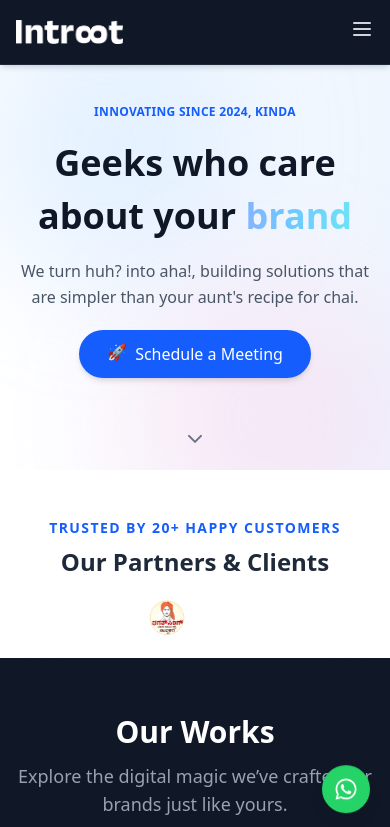
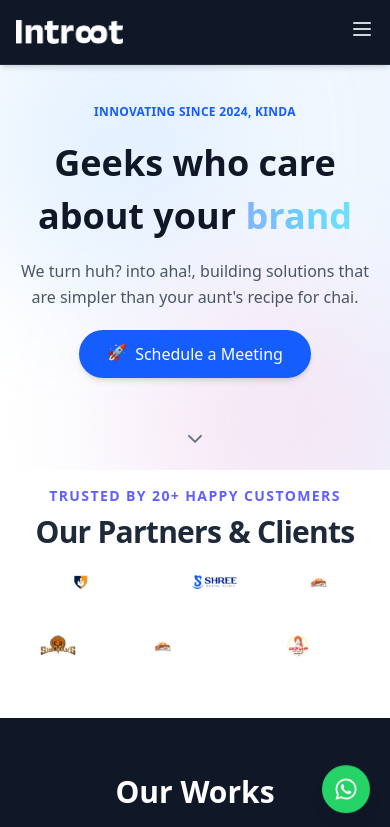
Before and after one commit to RAKESH-GK/introot, a React (Vite) app: page / in a window 390 px wide. Shown: the top 827 px of the page. Built offline with nearby package versions, Linux system fonts and the light colour scheme; the HTML template or start-up script is replaced by a standard one.

Commit message:
Initial Introot setup

```diff
--- a/src/components/TrustedBy.tsx
+++ b/src/components/TrustedBy.tsx
@@ -1,4 +1,10 @@
 import React from "react";
+import {
+  FaWhatsapp,
+  FaInstagram,
+  FaLinkedin,
+  FaFacebook,
+} from "react-icons/fa";
 import aadarsh from "../assets/partners/aadarsh.png";
 import bhagathSing from "../assets/partners/bhagath-sing.png";
 import cald from "../assets/partners/cald.png";
@@ -10,6 +16,7 @@ import shreeDental from "../assets/partners/shree-dental-logo-01.png";
 import storyByClick from "../assets/partners/story-by-click.png";
 import swaagIceCreams from "../assets/partners/swaad-ice-creams.png";
 import tradingKannada from "../assets/partners/trading-kannada-logo.png";
+import Marquee from "react-fast-marquee";
 
 const brands = [
   { name: "Aadarsh", logo: aadarsh },
@@ -25,56 +32,93 @@ const brands = [
   { name: "Trading Kannada", logo: tradingKannada },
 ];
 
+const shuffleArray = (array: any[]) => [...array].sort(() => Math.random() - 0.5);
+
 const TrustedBy: React.FC = () => {
+  const shuffled1 = shuffleArray(brands);
+  const shuffled2 = shuffleArray(brands);
+
   return (
-    <section className="bg-white dark:bg-gray-900 pt-12 px-4 sm:px-8 lg:px-16 overflow-hidden">
+    <section className="bg-white dark:bg-gray-900 px-4 pt-4 sm:px-8 lg:px-16 overflow-hidden font-sans">
       {/* Section Heading */}
-      <div className="max-w-4xl mx-auto text-center">
-        <p className="text-sm uppercase tracking-widest text-blue-600 font-semibold mb-2">
+      <div className="max-w-4xl mx-auto text-center mb-10">
+        <p className="text-sm uppercase tracking-widest text-indigo-500 font-semibold mb-2">
           Trusted by 20+ happy customers
         </p>
-        <h2 className="text-2xl sm:text-3xl font-bold text-gray-800 dark:text-white">
+        <h2 className="text-3xl sm:text-4xl font-semibold text-gray-800 dark:text-white tracking-tight">
           Our Partners & Clients
         </h2>
+
+
+      {/* ✅ Mobile: Two infinite marquee lines, opposite directions */}
+      <div className="space sm:hidden">
+        <Marquee gradient={false} speed={15} pauseOnHover>
+          {shuffled1.map((brand, index) => (
+            <div
+              key={index}
+              className="flex items-center justify-center h-16 w-[120px] flex-shrink-0"
+            >
+              <img
+                src={brand.logo}
+                alt={brand.name}
+                className="h-12 w-auto object-contain"
+              />
+            </div>
+          ))}
+        </Marquee>
+
+        <Marquee gradient={false} speed={15} direction="right" pauseOnHover>
+          {shuffled2.map((brand, index) => (
+            <div
+              key={index}
+              className="flex items-center justify-center h-16 w-[120px] flex-shrink-0"
+            >
+              <img
+                src={brand.logo}
+                alt={brand.name}
+                className="h-12 w-auto object-contain"
+              />
+            </div>
+          ))}
+        </Marquee>
       </div>
 
-      {/* Marquee Container */}
-      <div className="relative w-full overflow-hidden ">
-        {/* Side Gradients */}
+      {/* ✅ Desktop: Smooth infinite marquee with transparent background */}
+      <div className="hidden sm:block relative w-full overflow-hidden mt-8">
+        {/* Fade edges */}
         <div className="absolute left-0 top-0 bottom-0 w-12 bg-gradient-to-r from-white dark:from-gray-900 to-transparent z-10 pointer-events-none" />
         <div className="absolute right-0 top-0 bottom-0 w-12 bg-gradient-to-l from-white dark:from-gray-900 to-transparent z-10 pointer-events-none" />
 
-        {/* First Track */}
         <div className="flex w-max animate-marquee-slow">
           {brands.map((brand, index) => (
             <div
               key={index}
-              className="flex items-center justify-center h-20 sm:h-28 w-[140px] sm:w-[200px] mx-4 flex-shrink-0"
+              className="flex items-center justify-center h-24 w-[180px] flex-shrink-0"
             >
               <img
                 src={brand.logo}
                 alt={brand.name}
-                className="h-full w-auto object-contain"
+                className="h-full w-auto object-contain opacity-90 hover:opacity-100 transition-opacity duration-300"
               />
             </div>
           ))}
         </div>
 
-        {/* Second Track (offset for smooth loop) */}
         <div className="flex w-max animate-marquee-slow2 absolute top-0 left-full">
           {brands.map((brand, index) => (
             <div
               key={`dup-${index}`}
-              className="flex items-center justify-center h-20 sm:h-28 w-[140px] sm:w-[200px] mx-4 flex-shrink-0"
+              className="flex items-center justify-center h-24 w-[180px] flex-shrink-0"
             >
               <img
                 src={brand.logo}
                 alt={brand.name}
-                className="h-full w-auto object-contain"
+                className="h-full w-auto object-contain opacity-90 hover:opacity-100 transition-opacity duration-300"
               />
             </div>
           ))}
         </div>
+      </div>
       </div>
     </section>
   );
```
